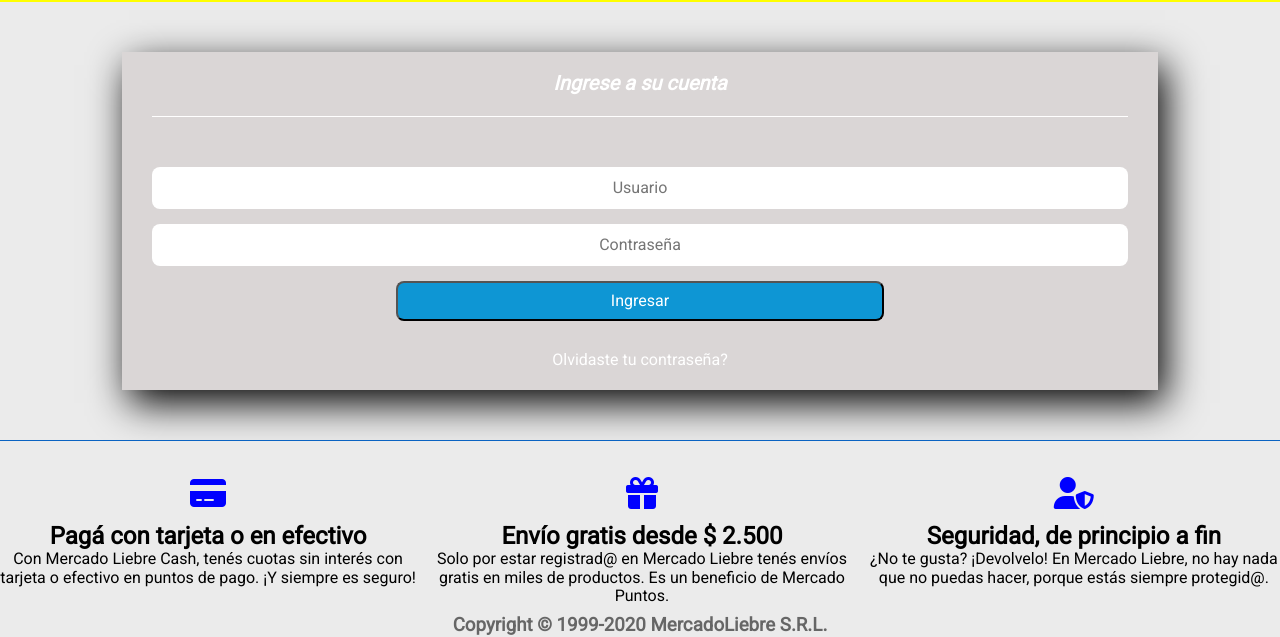
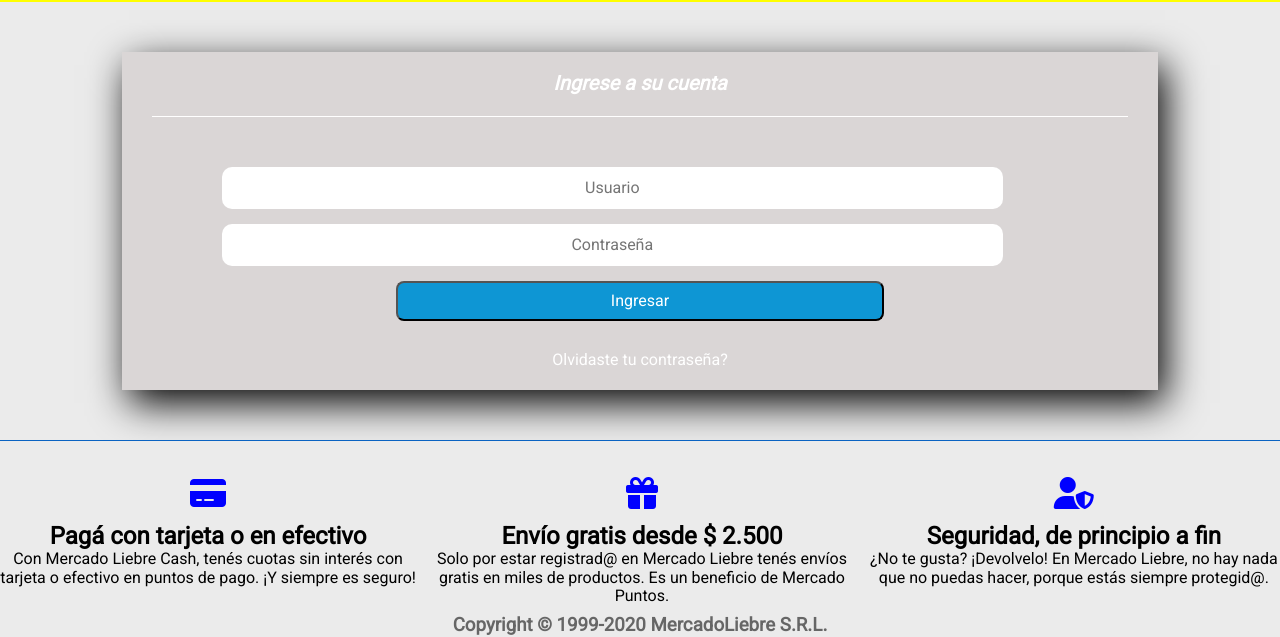
Before and after one commit to JavierGRios/mercadoLiebre, a website: page views/ingresa.html in a window 1280 px wide. Shown: the part 214-851 px from the top of the page. Drawn offline with Linux system fonts and the light colour scheme; files that its build step writes are made by us from their sources; files whose address does not match are found by name.

Commit message:
correccion de creatucuenta

```diff
--- a/public/css/style.css
+++ b/public/css/style.css
@@ -257,6 +257,8 @@
     margin-top: 20px;
 
 
+
+
 }
 .crear{
     display: block;
@@ -333,7 +335,7 @@
 }
 .claves{
 
-    width: 100%;
+    width: 80%;
     border: 1px solid ;
     margin-bottom: 15px;
     padding: 12px 10px;
@@ -341,7 +343,8 @@
     background: #ffffff;
     font-size: 16px;
     text-align: center;
-    border-radius: 8px;
+    border-radius: 10px;
+    margin-left: 70px;
 
 }
 .botoningreso{
```
